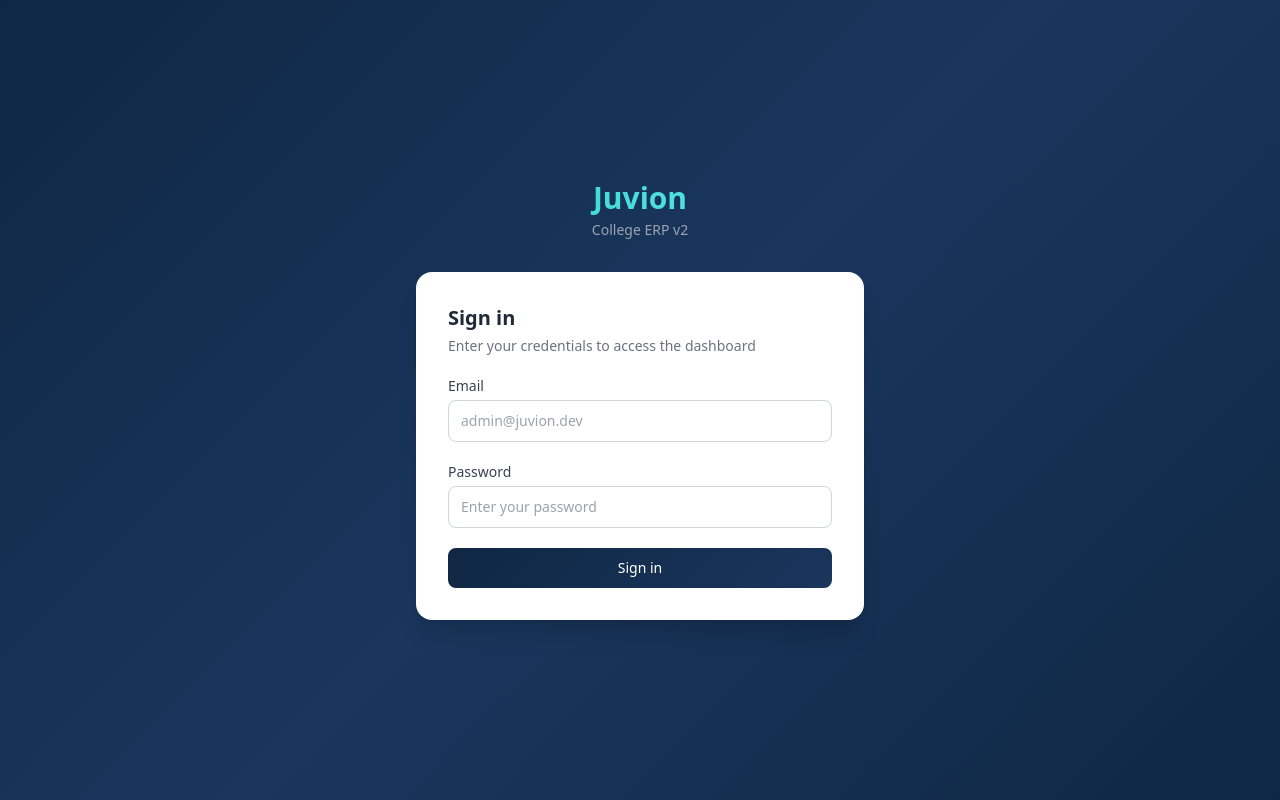
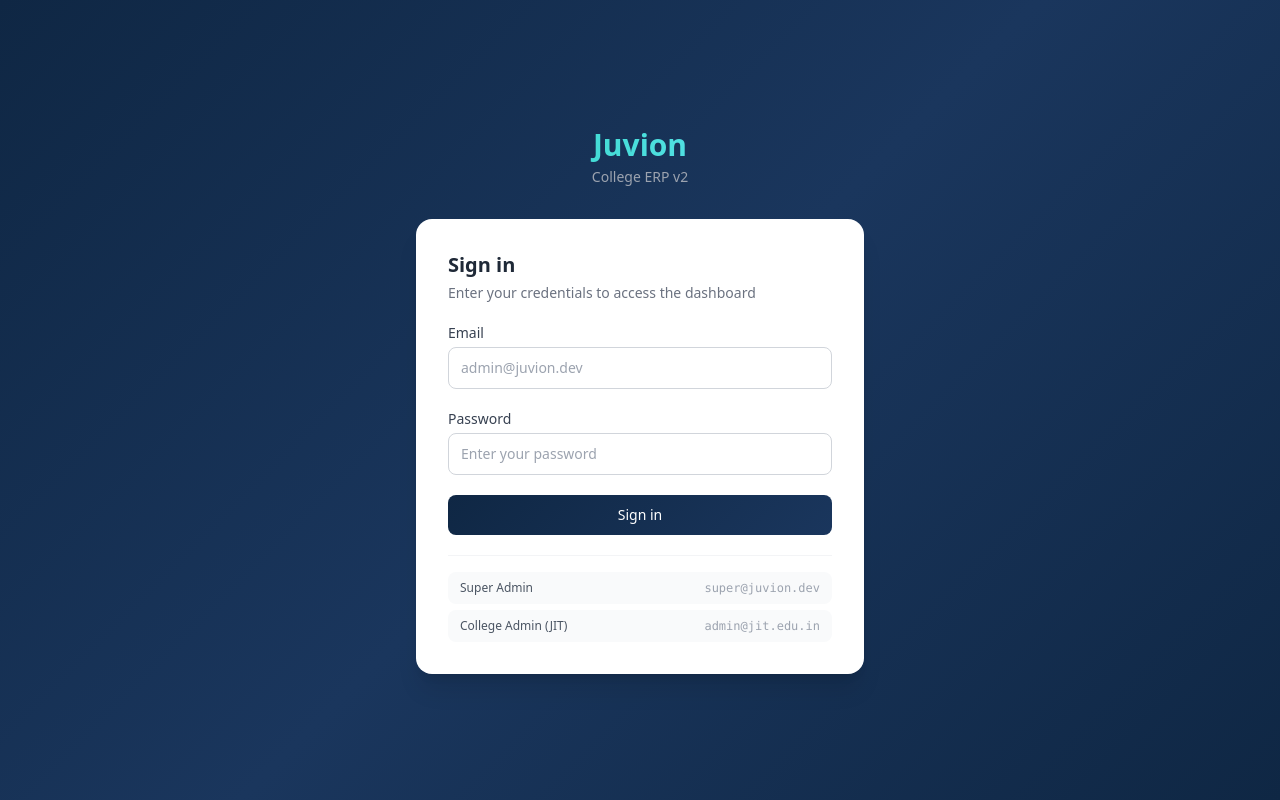
Before and after one commit to juvion-platform/juvion_v2, a React (Vite) app in the folder admin-portal/: page /login in a window 1280 px wide. Built offline with nearby package versions, Linux system fonts and the light colour scheme; no server answers.

Commit message:
added sample logins

```diff
--- a/admin-portal/src/pages/Login.tsx
+++ b/admin-portal/src/pages/Login.tsx
@@ -32,6 +32,11 @@ export default function Login() {
       setLoading(false);
     }
   }
+
+  const demoAccounts = [
+    { label: 'Super Admin', email: 'super@juvion.dev', password: 'admin123' },
+    { label: 'College Admin (JIT)', email: 'admin@jit.edu.in', password: 'admin123' },
+  ];
 
   return (
     <div className="min-h-screen flex items-center justify-center" style={{ background: 'linear-gradient(135deg, #0F2744 0%, #1A365D 50%, #0F2744 100%)' }}>
@@ -89,6 +94,22 @@ export default function Login() {
           >
             {loading ? 'Signing in...' : 'Sign in'}
           </button>
+
+          <div className="border-t border-gray-100 pt-4">
+            <div className="space-y-1.5">
+              {demoAccounts.map((acc) => (
+                <button
+                  key={acc.email}
+                  type="button"
+                  onClick={() => { setEmail(acc.email); setPassword(acc.password); setError(''); }}
+                  className="w-full flex items-center justify-between px-3 py-2 rounded-lg bg-gray-50 hover:bg-gray-100 transition-colors text-left"
+                >
+                  <span className="text-xs font-medium text-gray-600">{acc.label}</span>
+                  <span className="text-xs text-gray-400 font-mono">{acc.email}</span>
+                </button>
+              ))}
+            </div>
+          </div>
         </form>
       </div>
     </div>
```
